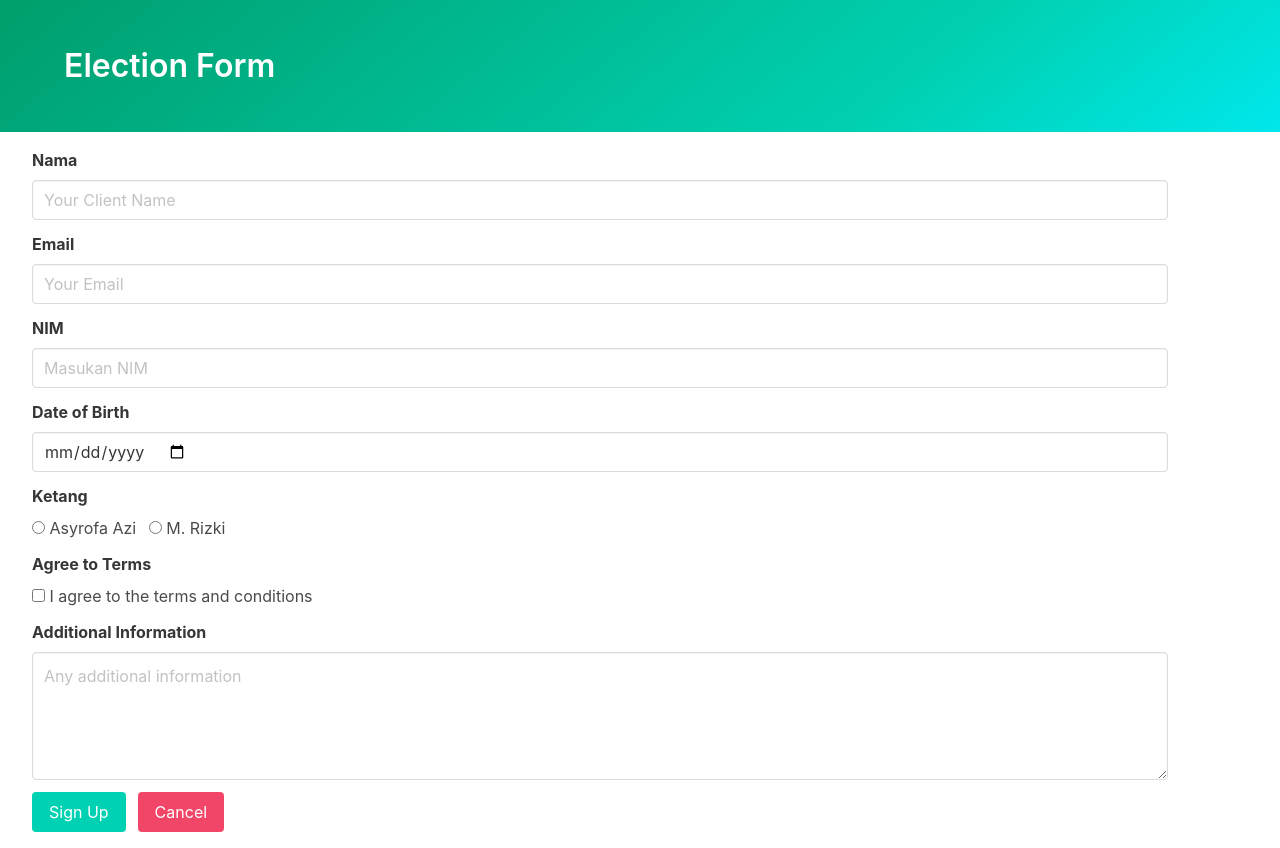
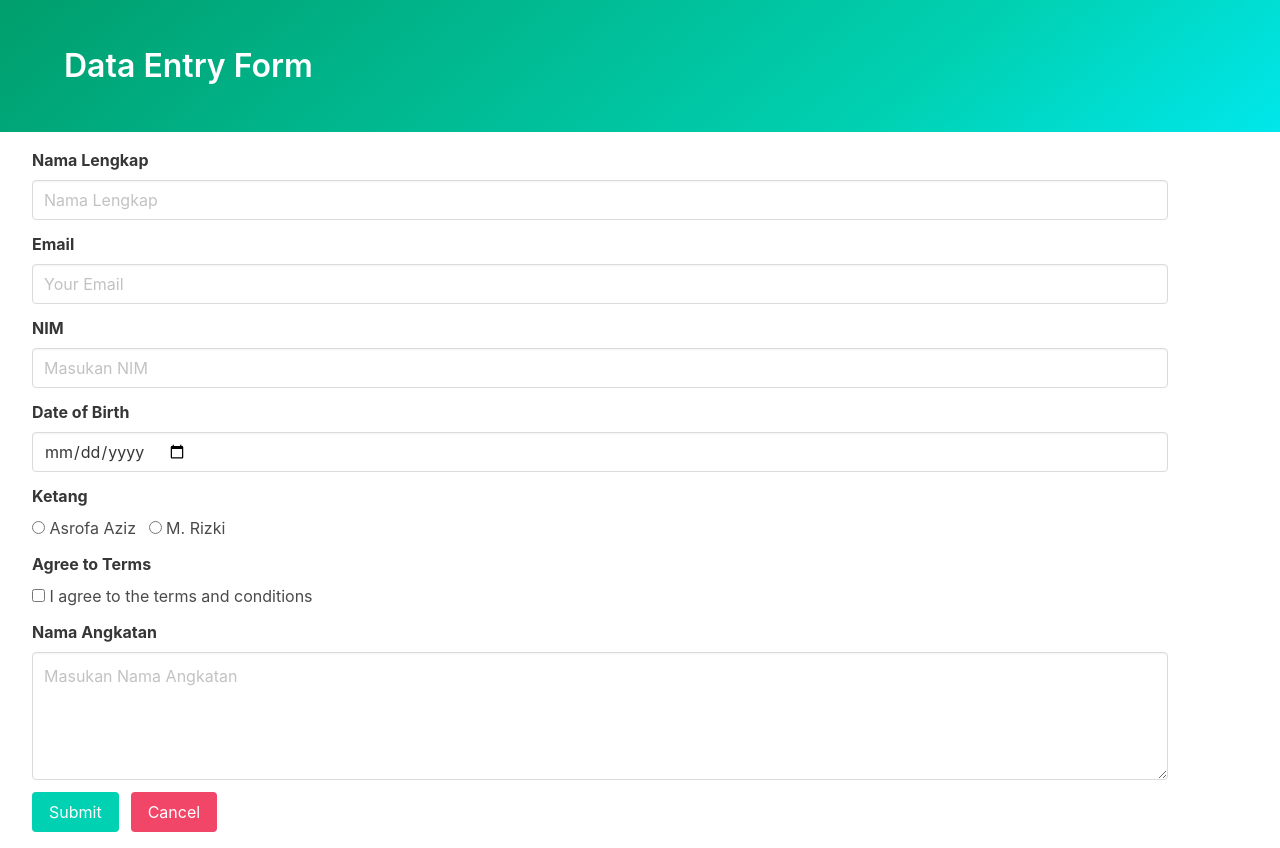
Before and after one commit to Arsan-12/pemilihan-ketang, a plain HTML site: page index.html in a window 1280 px wide. Drawn offline with nearby package versions, Linux system fonts and the light colour scheme.

Commit message:
Update index.html

```diff
--- a/index.html
+++ b/index.html
@@ -10,22 +10,34 @@
     <section class="hero is-primary is-bold">
       <div class="hero-body">
         <div class="container">
-          <h1 class="title">Election Form </h1>
+          <h1 class="title">Data Entry Form</h1>
         </div>
       </div>
     </section>
     <form id="form" class="container m-4 pl-4" method="POST">
       <div class="field">
-        <label class="label">Nama</label>
+        <label class="label">Nama Lengkap</label>
         <div class="control">
           <input
             class="input"
             type="text"
-            placeholder="Your Client Name"
+            placeholder="Nama Lengkap"
             name="Client Name"
           />
         </div>
       </div>
+
+      <!-- <div class="field">
+        <label class="label">Last Name</label>
+        <div class="control">
+          <input
+            class="input"
+            type="text"
+            placeholder="Your Last Name"
+            name="Last Name"
+          />
+        </div>
+      </div> -->
 
       <div class="field">
         <label class="label">Email</label>
@@ -45,7 +57,7 @@
           <input
             class="input"
             type="text"
-            placeholder="Masukan NIM "
+            placeholder="Masukan NIM"
             name="Password"
           />
         </div>
@@ -67,7 +79,7 @@
         <label class="label">Ketang</label>
         <div class="control">
           <label class="radio">
-            <input type="radio" name="Gender" value="Calon 1" /> Asyrofa Azi
+            <input type="radio" name="Gender" value="Calon 1" /> Asrofa Aziz
           </label>
           <label class="radio">
             <input type="radio" name="Gender" value="Calon 2" /> M. Rizki
@@ -86,11 +98,11 @@
       </div>
 
       <div class="field">
-        <label class="label">Additional Information</label>
+        <label class="label">Nama Angkatan</label>
         <div class="control">
           <textarea
             class="textarea"
-            placeholder="Any additional information"
+            placeholder="Masukan Nama Angkatan "
             name="Notes"
           ></textarea>
         </div>
@@ -99,7 +111,7 @@
       <div class="field is-grouped">
         <div class="control">
           <button class="button is-primary" type="submit" id="submit-button">
-            Sign Up
+            Submit
           </button>
         </div>
         <div class="control">
```
